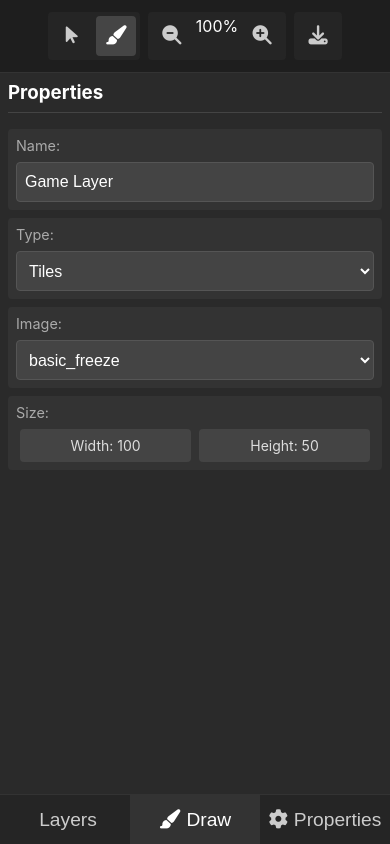
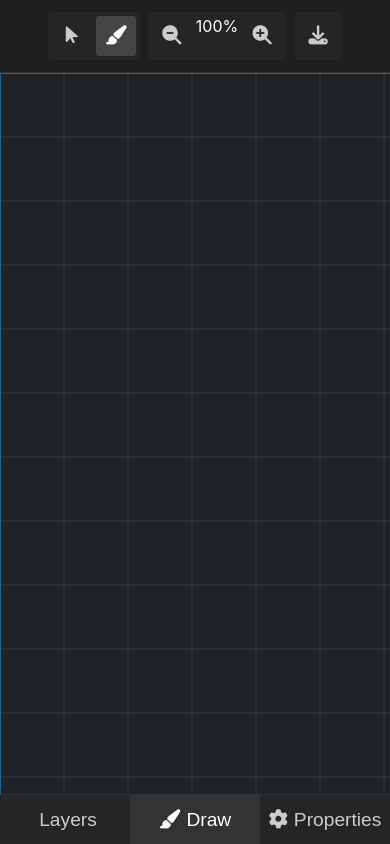
Before and after one commit to tw-tooling/tw-editor, a React (Vite) app: page / in a window 390 px wide. Built offline with nearby package versions, Linux system fonts and the light colour scheme.

Commit message:
fix mobile

```diff
--- a/src/components/MapEditor.module.css
+++ b/src/components/MapEditor.module.css
@@ -89,11 +89,13 @@
     opacity: 0;
     visibility: hidden;
     transition: opacity 0.2s ease, visibility 0.2s ease;
+    pointer-events: none;
   }
 
   .leftPanel.visible, .rightPanel.visible {
     opacity: 1;
     visibility: visible;
+    pointer-events: auto;
   }
 
   .canvasContainer {
@@ -123,6 +125,7 @@
     border: none;
     font-size: 1.2em;
     cursor: pointer;
+    transition: background-color 0.2s ease;
   }
 
   .bottomNavButton.active {
--- a/src/components/MapEditor.tsx
+++ b/src/components/MapEditor.tsx
@@ -853,7 +853,7 @@ const MapEditorContent: React.FC<MapEditorProps> = ({ mapData: initialMapData })
       />
 
       <div className={styles.workspace}>
-        <div className={`${styles.leftPanel} ${leftPanelVisible ? styles.visible : ''}`}>
+        <div className={`${styles.leftPanel} ${mobileView === 'layers' ? styles.visible : ''}`}>
           <LayerPanel />
           {toolState.tool === 'brush' && (
             <TileSelector
@@ -879,7 +879,7 @@ const MapEditorContent: React.FC<MapEditorProps> = ({ mapData: initialMapData })
           />
         </div>
 
-        <div className={`${styles.rightPanel} ${rightPanelVisible ? styles.visible : ''}`}>
+        <div className={`${styles.rightPanel} ${mobileView === 'properties' ? styles.visible : ''}`}>
           <PropertiesPanel
             selectedLayer={selectedLayer}
             mapData={mapData}
```
